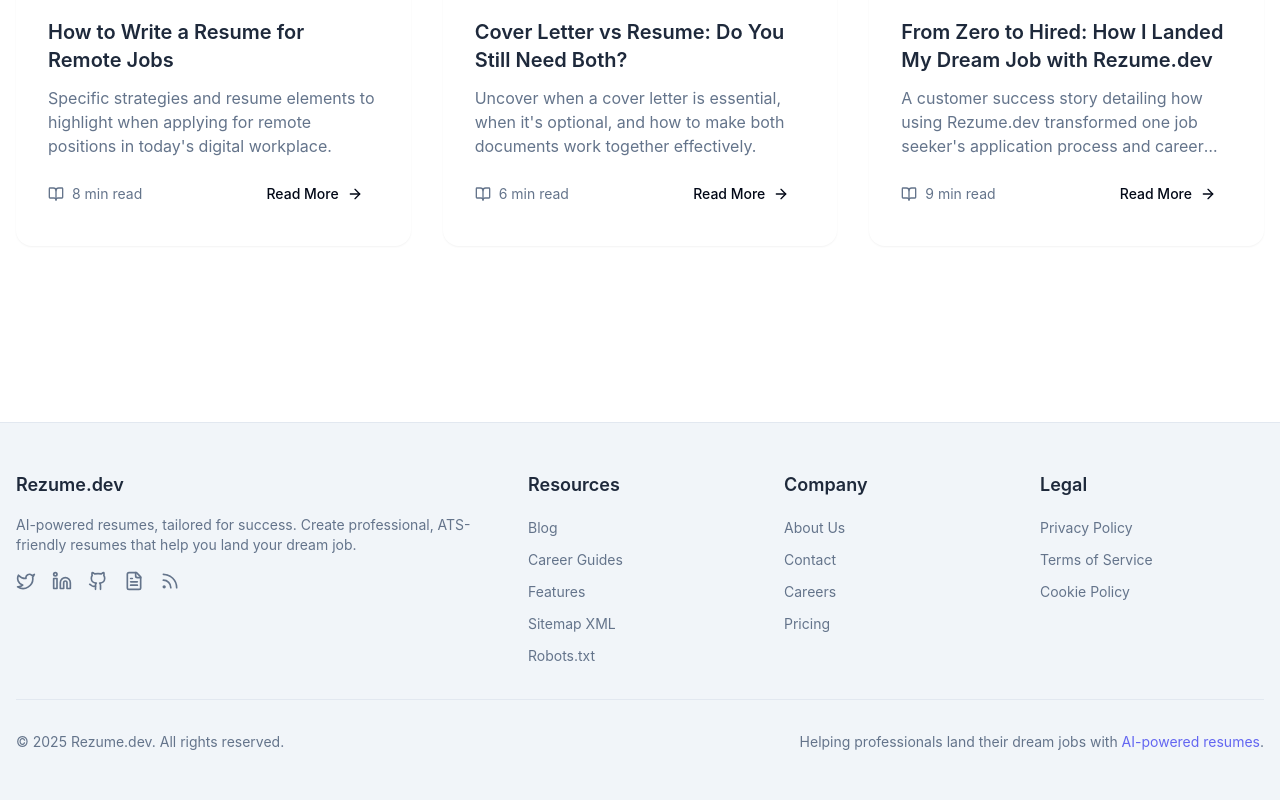
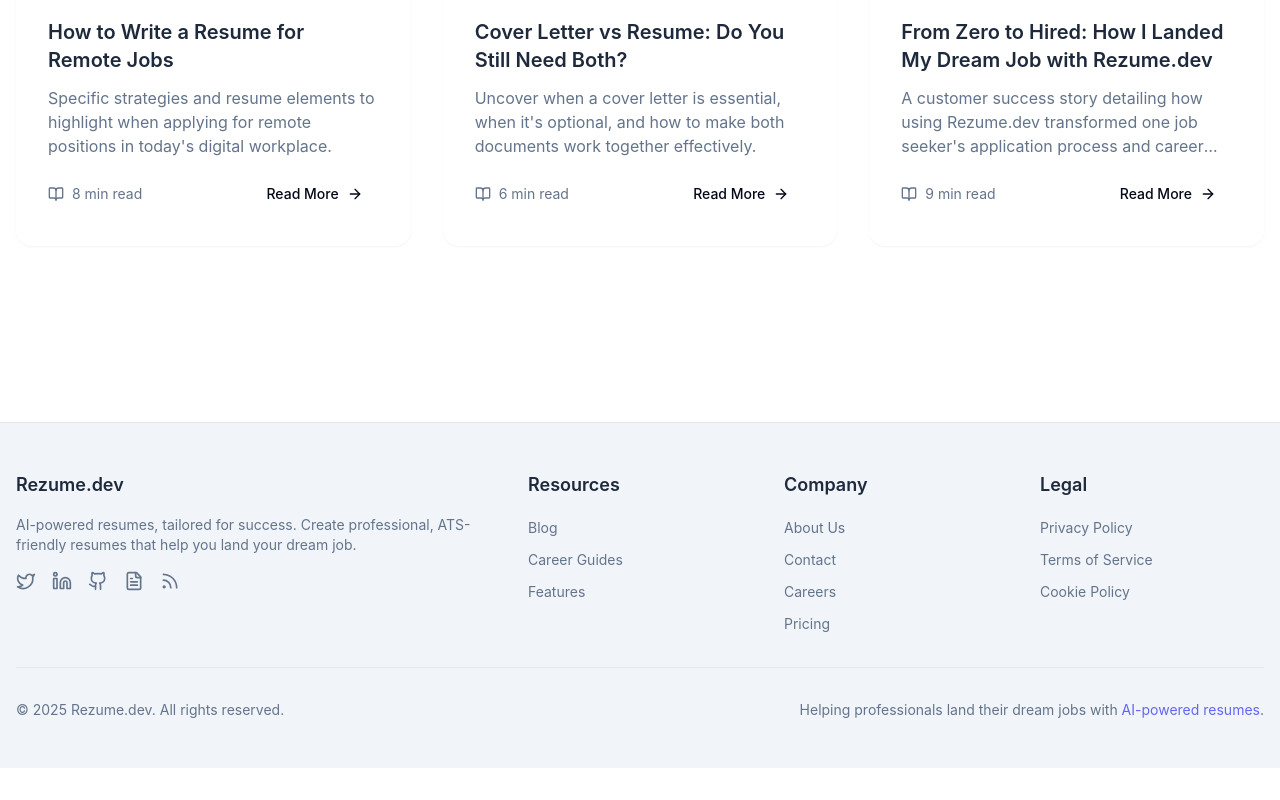
Before and after one commit to rezumedev-ai/rezumedev, a React (Vite) app: page /blog in a window 1280 px wide. Shown: the part 950-1750 px from the top of the page. After the commit the page ends 1718 px from the top, so only its background shows below. Built offline with nearby package versions, Linux system fonts and the light colour scheme.

Commit message:
Remove sitemap.xml and robots.txt links
Remove references to sitemap.xml and robots.txt in the footer and other components.

```diff
--- a/index.html
+++ b/index.html
@@ -1,4 +1,3 @@
-
 <!DOCTYPE html>
 <html lang="en">
   <head>
@@ -22,8 +21,7 @@
     <meta name="description" content="Create stunning, professional, ATS-friendly resumes in minutes with our AI-powered resume builder. Land your dream job faster with expert templates and guidance." />
     <meta name="keywords" content="resume builder, professional resume, AI resume, ATS friendly resume, job application, career advancement, CV maker, resume templates, job search, interview preparation, career tools, professional development, career guidance, job hunting, employment tools" />
     <meta name="author" content="Rezume.dev" />
-    <meta name="robots" content="index, follow, max-image-preview:large, max-snippet:-1, max-video-preview:-1" />
-    <link rel="canonical" href="https://rezume.dev/" />
+    <meta name="canonical" href="https://rezume.dev/" />
 
     <!-- Cache control -->
     <meta http-equiv="Cache-Control" content="no-cache, no-store, must-revalidate" />
--- a/src/components/Footer.tsx
+++ b/src/components/Footer.tsx
@@ -1,4 +1,3 @@
-
 import { Github, Linkedin, Twitter, FileText, RssIcon } from "lucide-react";
 import { Link } from "react-router-dom";
 
@@ -42,12 +41,6 @@ export const Footer = () => {
               </li>
               <li>
                 <Link to="/features" className="text-sm text-muted-foreground hover:text-primary transition-colors">Features</Link>
-              </li>
-              <li>
-                <a href="/sitemap.xml" target="_blank" rel="noopener noreferrer" className="text-sm text-muted-foreground hover:text-primary transition-colors">Sitemap XML</a>
-              </li>
-              <li>
-                <a href="/robots.txt" target="_blank" rel="noopener noreferrer" className="text-sm text-muted-foreground hover:text-primary transition-colors">Robots.txt</a>
               </li>
             </ul>
           </div>
```
